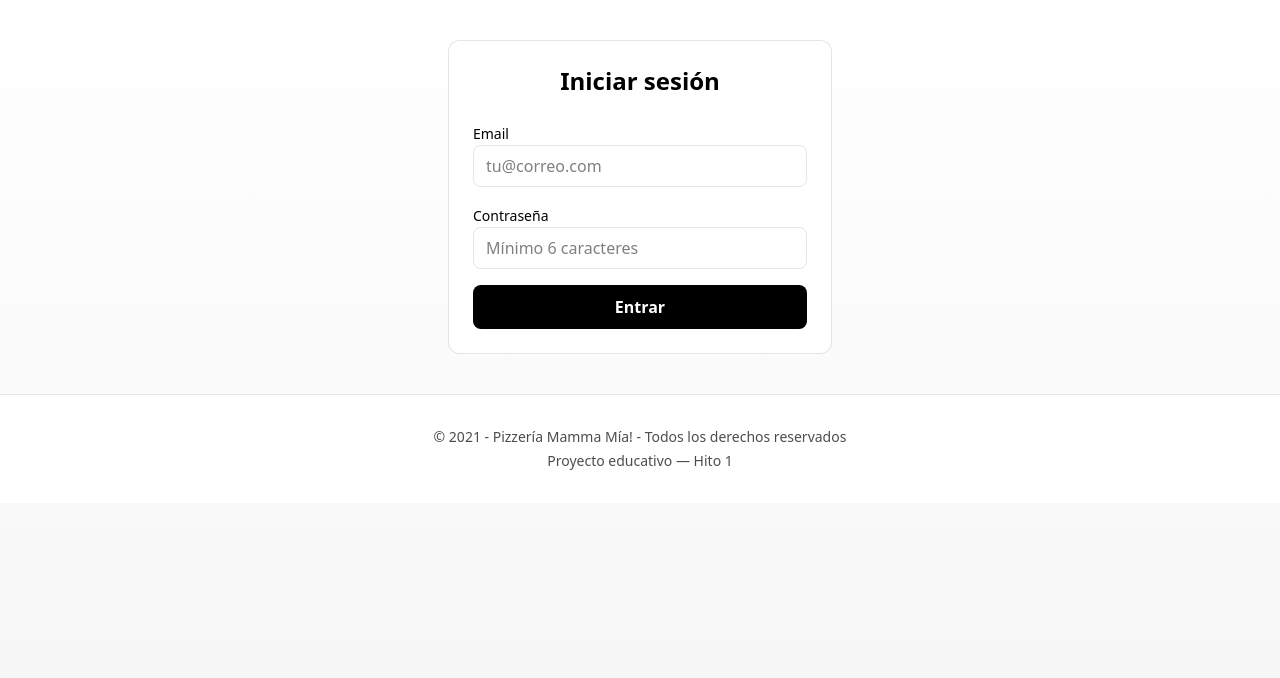
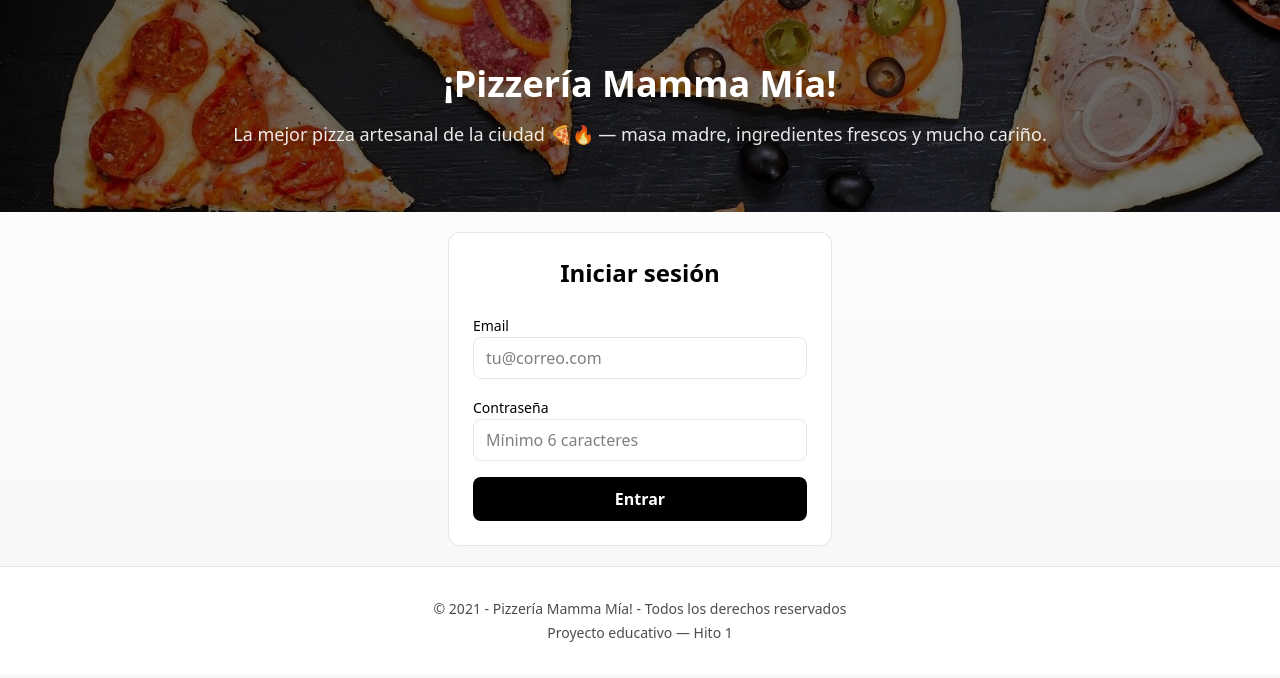
Before and after one commit to garancibiacl/pizzeria-mamma-mia, a React (Vite) app: page / in a window 1280 px wide. Shown: the top 678 px of the page. Built offline with nearby package versions, Linux system fonts and the light colour scheme.

Commit message:
fix: se corrigen componentes

```diff
--- a/src/components/LoginPage.jsx
+++ b/src/components/LoginPage.jsx
@@ -1,9 +1,14 @@
 import React from "react";
+import Header from "./Header";
+
 
 function LoginPage() {
   return (
-    <section className="px-4 py-10">
-      <div className="max-w-sm mx-auto bg-white rounded-xl border border-black/10 p-6">
+
+    <main>
+    <section >
+        <Header />
+      <div className="max-w-sm mx-auto bg-white rounded-xl border border-black/10 p-6 mt-5 mb-5">
         <h1 className="text-2xl font-semibold mb-6 text-center">Iniciar sesión</h1>
 
         <form className="space-y-4">
@@ -36,6 +41,7 @@ function LoginPage() {
         </form>
       </div>
     </section>
+    </main>
   );
 }
 
--- a/src/components/RegisterPage.jsx
+++ b/src/components/RegisterPage.jsx
@@ -1,8 +1,13 @@
 import React from "react";
+import Header from "./Header";
+
+
 
 function RegisterPage() {
   return (
-    <section className="px-4 py-10">
+    <section className="">
+              <Header />
+
       <div className="max-w-sm mx-auto bg-white rounded-xl border border-black/10 p-6">
         <h1 className="text-2xl font-semibold mb-6 text-center">Crear cuenta</h1>
 
```
